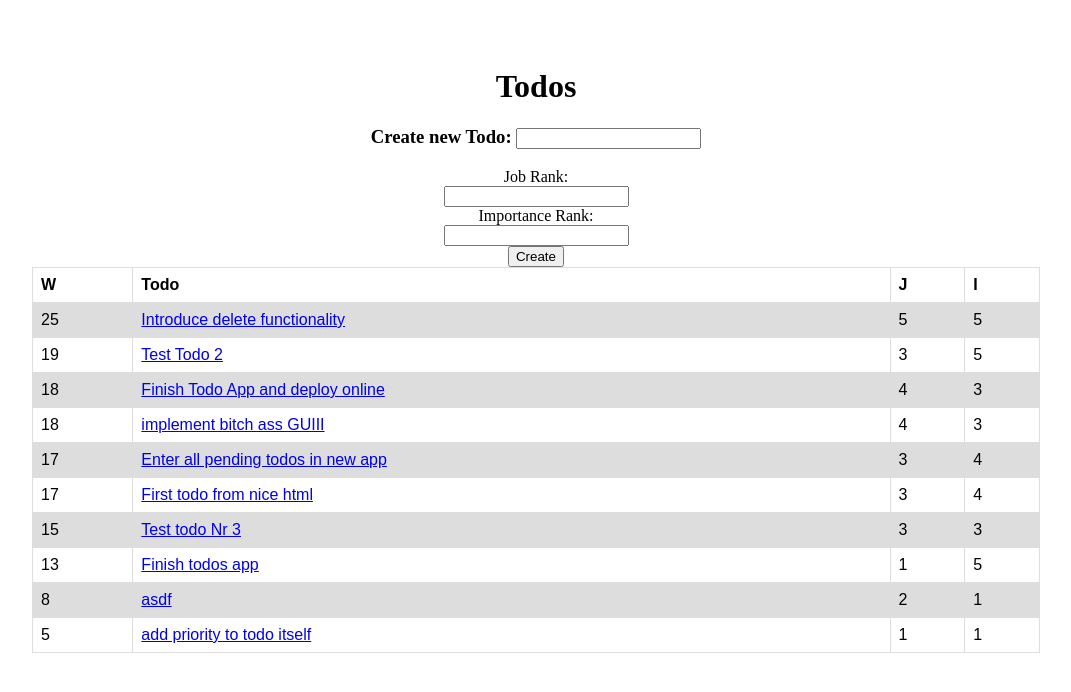
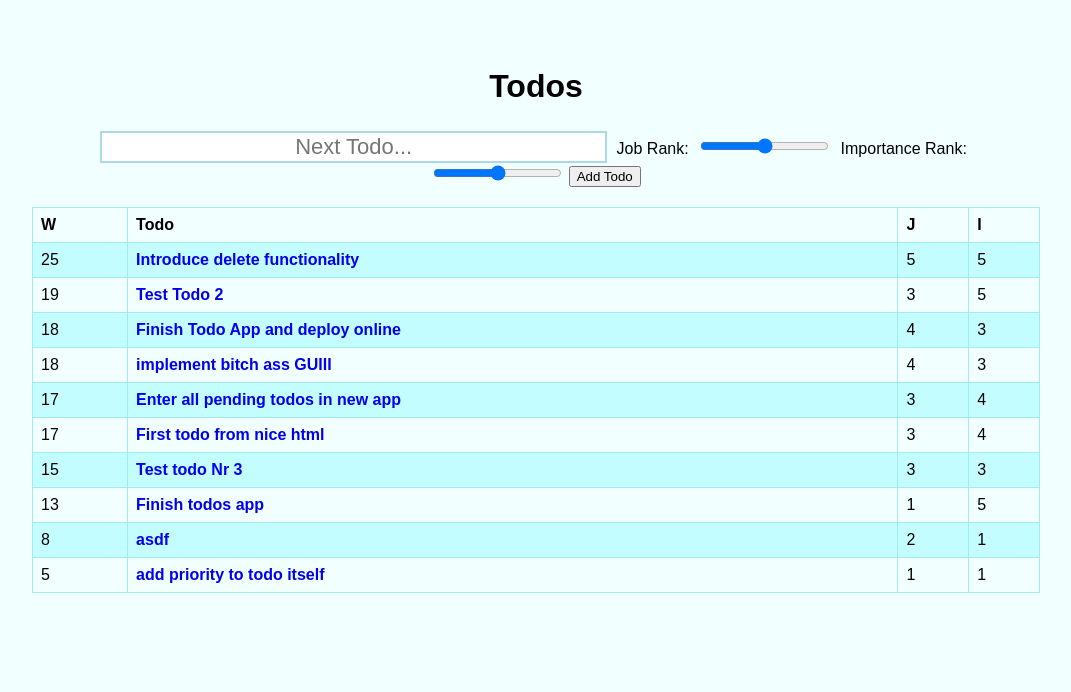
Before and after one commit to cyrilwelschen/todo_app, a Django app: page /todos/ in a window 1280 px wide. Shown: the top 692 px of the page, without its empty margins (104-1175 px from the left). Run offline with Django 3.2, Linux system fonts and the light colour scheme; data comes from the database, SQL or seed files in the repository; both versions use the stored data as it was after the commit.

Commit message:
prettify main add todo form

```diff
--- a/todos/templates/todos/main.html
+++ b/todos/templates/todos/main.html
@@ -11,6 +11,25 @@
             padding-left: 10%;
             padding-right: 10%;
             text-align: center;
+            font-family: Arial, Helvetica, sans-serif;
+            background: #f2ffff;
+            font-size: 16px;
+        }
+
+        input[type="text"] {
+            font-size: 22px;
+            text-align: center;
+            border: 2px lightblue solid;
+            width: 50%;
+        }
+
+        .rank-group {
+            padding: 5px;
+            padding-bottom: 20px;
+        }
+
+        .rank-group label {
+            padding: 5px;
         }
 
         table {
@@ -21,13 +40,18 @@
 
         td,
         th {
-            border: 1px solid #dddddd;
+            border: 1px solid #a4ebed;
             text-align: left;
             padding: 8px;
         }
 
         tr:nth-child(even) {
-            background-color: #dddddd;
+            background-color: #c4fdff;
+        }
+
+        a {
+            text-decoration: none;
+            font-weight: bold;
         }
     </style>
 </head>
@@ -38,16 +62,14 @@
 
     <form action="{% url 'todos:main' %}" method="post">
         {% csrf_token %}
-        <div>
-            <h3>Create new Todo:
-                <input type="text" name="todo_text" id="todo_text"><br>
-            </h3>
+        <div class="rank-group">
+            <input type="text" name="todo_text" id="todo_text" placeholder="Next Todo...">
+            <label for="job-rank">Job Rank:</label>
+            <input type="range" min=1 max=5 name="job_rank" id="job-rank">
+            <label for="imp-rank">Importance Rank:</label>
+            <input type="range" min=1 max=5 name="imp_rank" id="imp-rank">
+            <input type="submit" value="Add Todo">
         </div>
-        <label for="job-rank">Job Rank:</label><br>
-        <input type="number" name="job_rank" id="job-rank"><br>
-        <label for="imp-rank">Importance Rank:</label><br>
-        <input type="number" name="imp_rank" id="imp-rank"><br>
-        <input type="submit" value="Create">
     </form>
 
     {% if latest_todo_list %}
```
Also changed, not shown: db.sqlite3.
